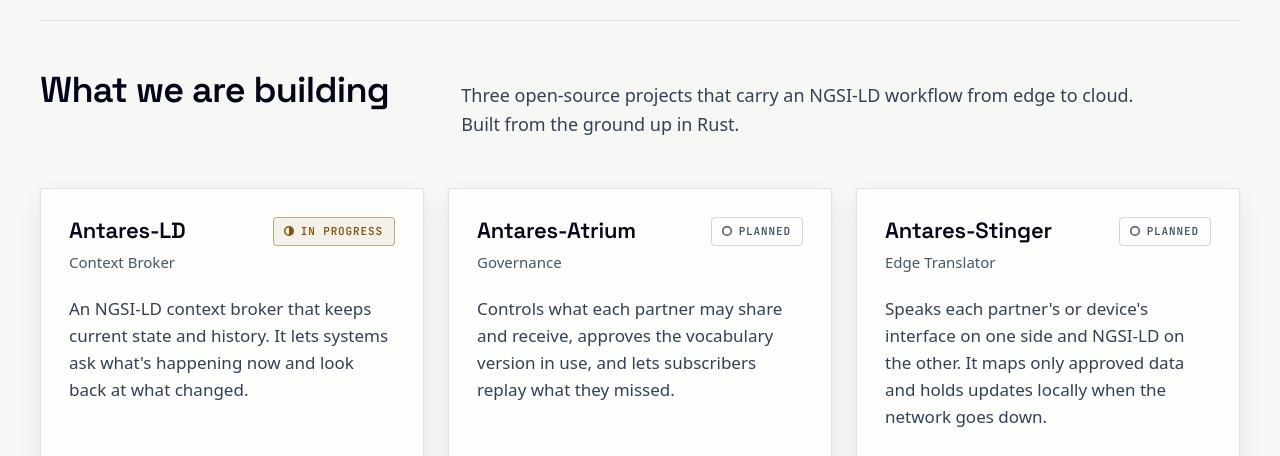
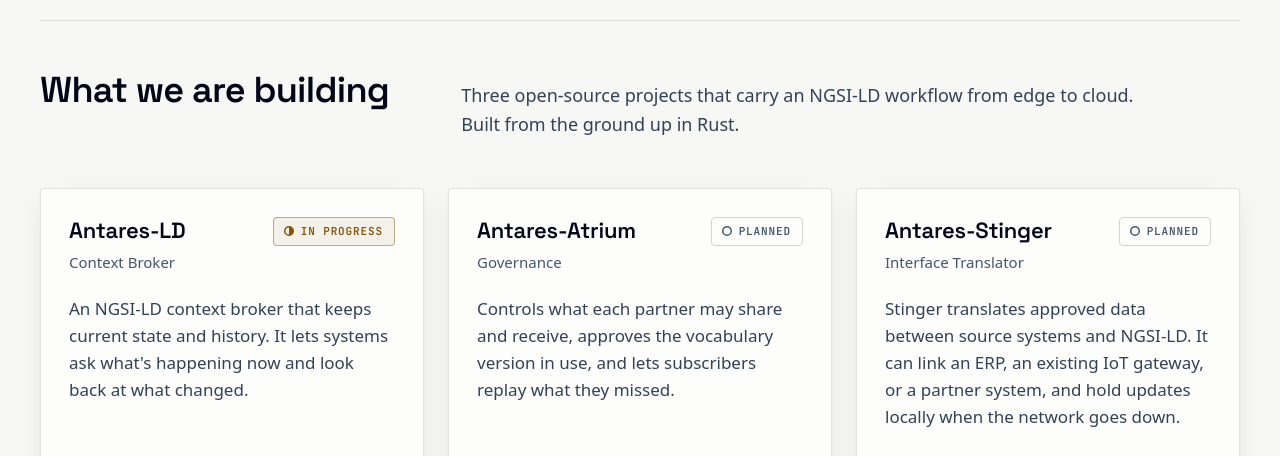
Before and after one commit to antares-intelligence-org/antares-intelligence, a plain HTML site: page index.html in a window 1280 px wide. Shown: the part 2141-2597 px from the top of the page. Drawn offline with Linux system fonts and the light colour scheme; a web font is replaced by a local one.

Commit message:
fix: rename Stinger role to Interface Translator

```diff
--- a/index.html
+++ b/index.html
@@ -378,8 +378,8 @@ p { margin: 0; text-wrap: pretty; }
           <h3>Antares-Stinger</h3>
           <span class="badge"><svg viewBox="0 0 10 10" aria-hidden="true"><circle cx="5" cy="5" r="4.25" fill="none" stroke="currentColor" stroke-width="1.5"/></svg>Planned</span>
         </div>
-        <p class="role">Edge Translator</p>
-        <p class="desc">Speaks each partner's or device's interface on one side and NGSI-LD on the other. It maps only approved data and holds updates locally when the network goes down.</p>
+        <p class="role">Interface Translator</p>
+        <p class="desc">Stinger translates approved data between source systems and NGSI-LD. It can link an ERP, an existing IoT gateway, or a partner system, and hold updates locally when the network goes down.</p>
         <a class="repo" href="https://github.com/antares-intelligence-org/antares-stinger"><span>antares-stinger on GitHub</span><svg viewBox="0 0 14 14" aria-hidden="true"><path d="M4 10 10 4M5 4h5v5" fill="none" stroke="currentColor" stroke-width="1.5" stroke-linecap="square"/></svg></a>
       </li>
     </ul>
```
